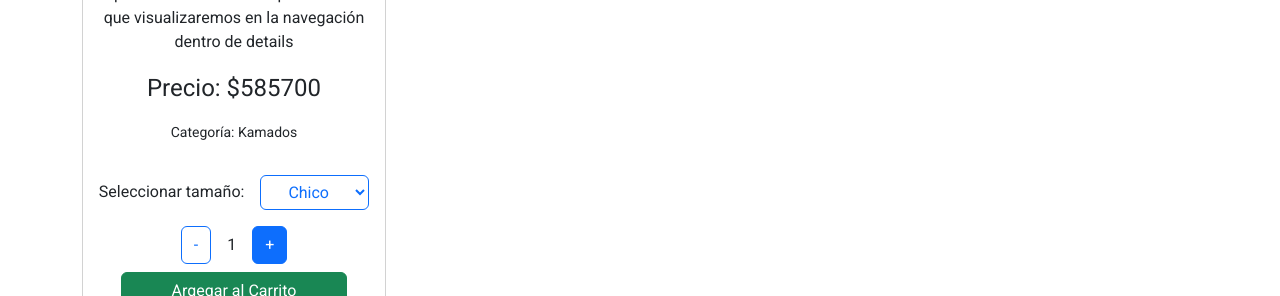
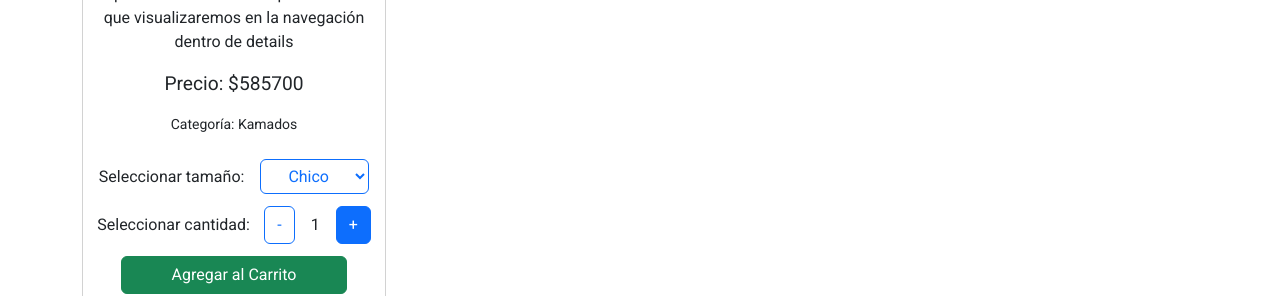
Before and after one commit to clasalde/primeraEntrega_reactJS, a React (Vite) app: page /primeraEntrega_reactJS/detail/1 in a window 1280 px wide. Shown: the part 504-800 px from the top of the page. Built offline with nearby package versions, Linux system fonts and the light colour scheme.

Commit message:
Carrito listo pero se duplica

```diff
--- a/src/App.jsx
+++ b/src/App.jsx
@@ -6,13 +6,19 @@ import { BrowserRouter, Routes, Route, Navigate } from "react-router-dom"
 import ItemListContainer from "./components/main/catalogo/ItemListContainer"
 import AboutUsListContainer from "./components/main/about_us/AboutUsListContainer"
 import ItemDetailContainer from "./components/main/catalogo/ItemDetailContainer"
+import { CartContext } from "./Context/CartContext"
 
 function App() {
 
+  const [cart, setCart] = ([])
+
+  const agregarAlCarrito = (item) => {
+    setCart([...cart, item])
+  }
+
   return (
-
+    <CartContext.Provider value={{cart, agregarAlCarrito}}>
       <BrowserRouter>
-
         <NavBar />
 
         <Routes>
@@ -24,9 +30,8 @@ function App() {
         </Routes>
 
         <Footer />
-
       </BrowserRouter>
-
+    </CartContext.Provider>
   )
 }
 
--- /dev/null
+++ b/src/Context/CartContext.js
@@ -0,0 +1,3 @@
+import { createContext } from "react";
+
+export const CartContext = createContext()
--- a/src/components/main/catalogo/ItemCard.jsx
+++ b/src/components/main/catalogo/ItemCard.jsx
@@ -11,7 +11,7 @@ const ItemCard = ({id, product, desc, img, price}) => {
         <Card.Title>{product}</Card.Title>
         <Card.Text>{desc}</Card.Text>
         <Card.Text>Precio: ${price}</Card.Text>
-        <Link className='btn btn-secondary' to={`/primeraEntrega_reactJS/detail/${id}`}>Comprar</Link>
+        <Link className='btn btn-secondary' to={`/primeraEntrega_reactJS/detail/${id}`}>Detalle</Link>
       </Card.Body>
     </Card>
   );
--- a/src/components/main/catalogo/ItemCount.jsx
+++ b/src/components/main/catalogo/ItemCount.jsx
@@ -14,13 +14,16 @@ const ItemCount = ({max, cantidad, setCantidad, handleAgregar}) => {
 
     return (
         <div>
-            <div className="d-flex justify-content-center align-items-center">
-                <button onClick={handleRestar} className="btn btn-outline-primary">-</button>
-                <span className="mx-3">{cantidad}</span>
-                <button onClick={handleSumar} className="btn btn-primary">+</button>
+            <div className="d-flex justify-content-evenly my-1">
+                <p className="m-0 d-flex align-items-center">Seleccionar cantidad:</p>
+                <div>
+                    <button onClick={handleRestar} className="btn btn-outline-primary">-</button>
+                    <span className="mx-3">{cantidad}</span>
+                    <button onClick={handleSumar} className="btn btn-primary">+</button>
+                </div>
             </div>
             <div className="d-flex justify-content-center">
-                <button onClick={handleAgregar} className="btn btn-success my-2 w-75 d-flex justify-content-center">Argegar al Carrito</button>
+                <button onClick={handleAgregar} className="btn btn-success my-2 w-75 d-flex justify-content-center">Agregar al Carrito</button>
             </div>
         </div>
     )
--- a/src/components/main/catalogo/ItemDetail.jsx
+++ b/src/components/main/catalogo/ItemDetail.jsx
@@ -1,9 +1,12 @@
-import { useState } from "react";
+import { useContext, useState } from "react";
 import Card from 'react-bootstrap/Card';
 import ItemCount from './ItemCount';
 import ItemSize from "./ItemSize";
+import { CartContext } from "../../../Context/CartContext";
 
 const ItemDetail = ({ id, product, desc, img, price, category, descLarga, stock }) => {
+
+    const { agregarAlCarrito } = useContext(CartContext)
     const [cantidad, setCantidad] = useState(1)
     const [size, setSize] = useState("M")
 
@@ -11,8 +14,9 @@ const ItemDetail = ({ id, product, desc, img, price, category, descLarga, stock
       const item = {
         id, product, desc, img, price, category, descLarga, stock, cantidad, size
       }
+
+      agregarAlCarrito(item)
     }
-
 
     return (
         <Card style={{ width: '19rem' }}>
@@ -35,7 +39,6 @@ const ItemDetail = ({ id, product, desc, img, price, category, descLarga, stock
             cantidad={cantidad}
             setCantidad={setCantidad}
             handleAgregar={handleAgregar}
-
           />
         </Card>
       );
--- a/src/components/main/catalogo/ItemDetailContainer.jsx
+++ b/src/components/main/catalogo/ItemDetailContainer.jsx
@@ -27,7 +27,7 @@ const ItemDetailContainer = () => {
     return (
         <div className="container my-5">
             <ItemDetail {...item}/>
-            <Button onClick={volver} className="btn btn-secondary m-2">Volver</Button>
+            <Button onClick={volver} className="btn btn-secondary my-3">Volver a inicio</Button>
         </div>
     )
 }
--- a/src/components/main/catalogo/ItemSize.jsx
+++ b/src/components/main/catalogo/ItemSize.jsx
@@ -5,7 +5,7 @@ const ItemSize = ({setSize}) => {
     }
 
     return (
-        <div className="d-flex justify-content-evenly my-3">
+        <div className="d-flex justify-content-evenly my-2">
             <p className="m-0 d-flex align-items-center">Seleccionar tamaño:</p>
             <select onChange={handleSize} className="btn btn-outline-primary">
                 <option value={"C"}>Chico</option>
--- a/src/styles/components/main/_product_price.scss
+++ b/src/styles/components/main/_product_price.scss
@@ -1,3 +1,3 @@
 .textBig {
-    font-size: 1.5em;
+    font-size: 1.2em;
 }
```
Lines whose indentation alone changed are shown as unchanged.
